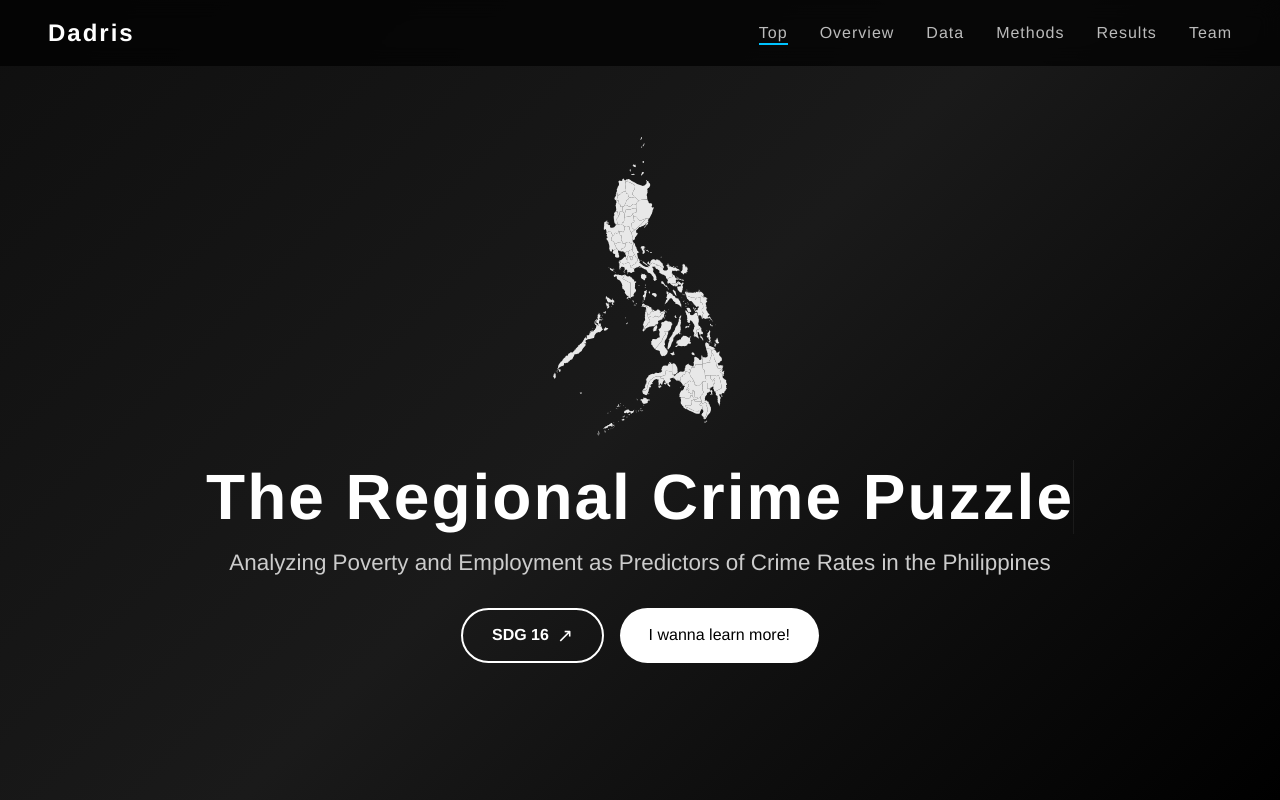
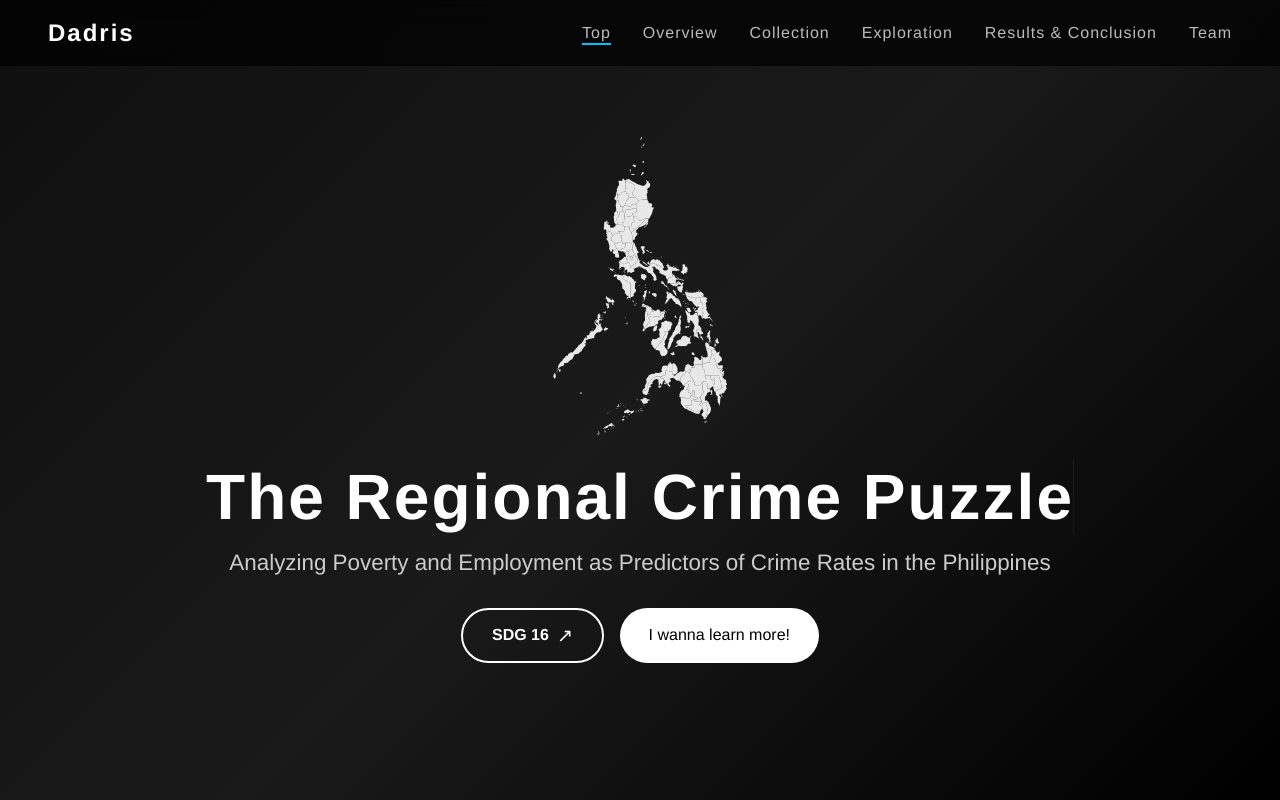
Before and after one commit to RpnAndri/crime-analysis, a plain HTML site: page docs/index.html in a window 1280 px wide. Shown: the top 800 px of the page. Drawn offline with Linux system fonts and the light colour scheme.

Commit message:
feat: fix navbar headers + edit section min vh

```diff
--- a/docs/index.html
+++ b/docs/index.html
@@ -14,9 +14,9 @@
     <ul class="nav-links">
       <li><a href="#hero" class="active">Top</a></li>
       <li><a href="#section1">Overview</a></li>
-      <li><a href="#section2">Data</a></li>
-      <li><a href="#section3">Methods</a></li>
-      <li><a href="#section4">Results</a></li>
+      <li><a href="#section2">Collection</a></li>
+      <li><a href="#section3">Exploration</a></li>
+      <li><a href="#section4">Results & Conclusion</a></li>
       <li><a href="#section5">Team</a></li>
     </ul>
   </nav>
@@ -164,10 +164,9 @@
   </section>
 
   <section id="section2" class="section">
-    <h2 class="section-header">Data</h2>
+    <h2 class="section-header">Data Collection</h2>
 
     <div class="skibidi">
-      <p class="subsection-title">Data Collection</p>
       <p class="highlighted">
         The following datasets form the foundation of our regional analysis.
       </p>
@@ -297,12 +296,12 @@
   </section>
 
   <section id="section3" class="section">
-    <h2 class="section-header">Methods</h2>
+    <h2 class="section-header">Data Exploration</h2>
     <p>insert_text_here</p>
   </section>
 
   <section id="section4" class="section">
-    <h2 class="section-header">Results</h2>
+    <h2 class="section-header">Results & Conclusion</h2>
     <p>insert_text_here</p>
   </section>
 
--- a/docs/styles.css
+++ b/docs/styles.css
@@ -167,7 +167,7 @@
 
 /* Sections */
 .section {
-  min-height: 100vh;
+  min-height: 50vh;
   display: flex;
   flex-direction: column;
   align-items: center;
```
